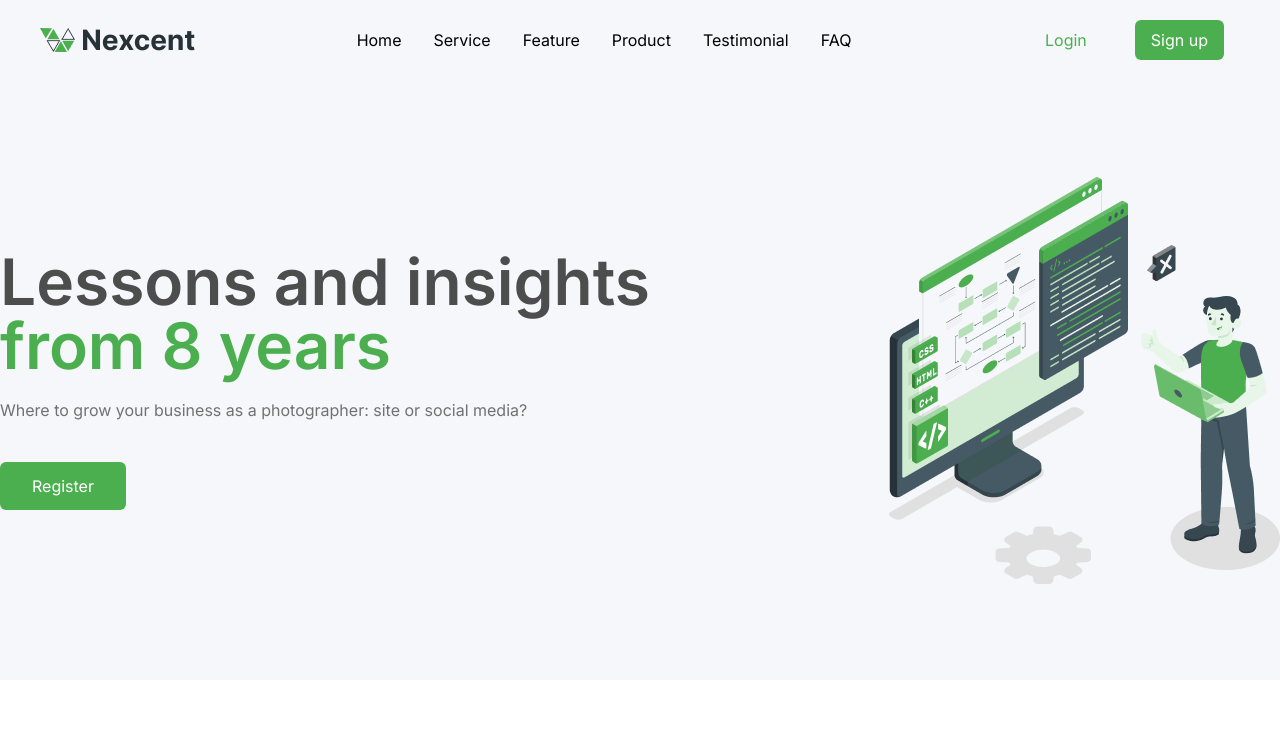
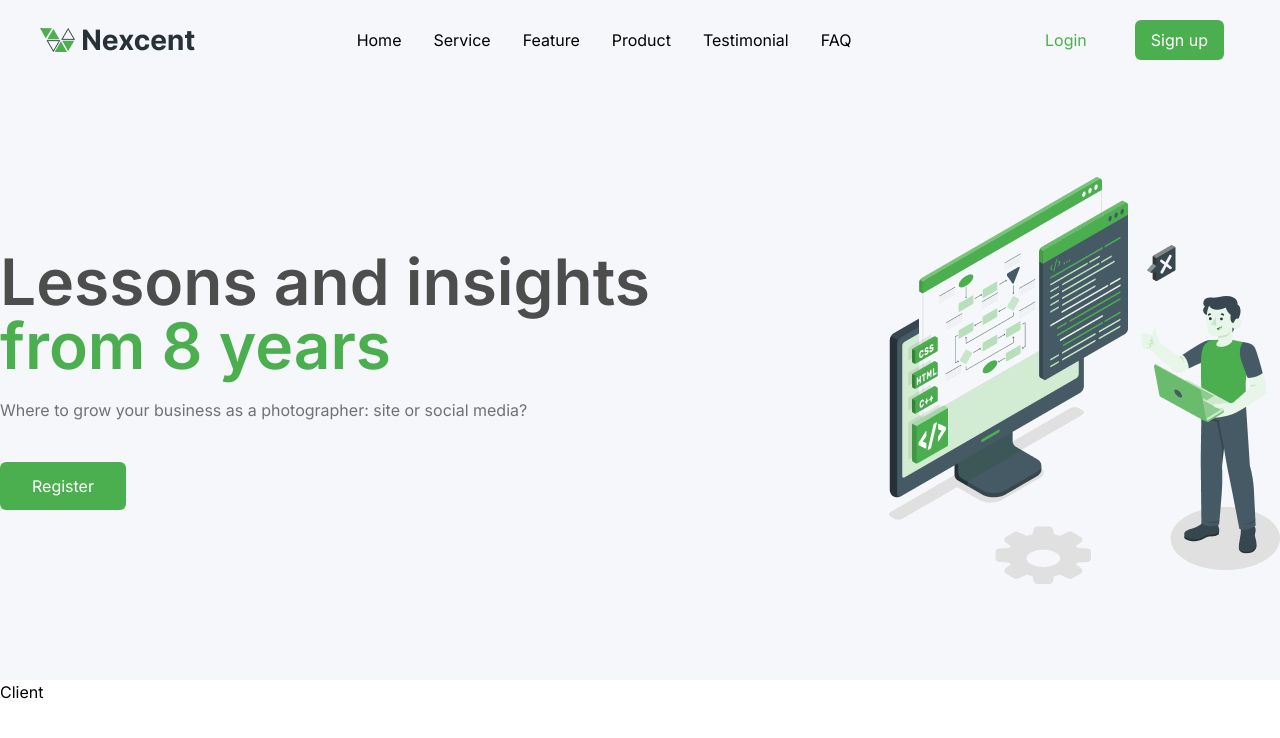
Before and after one commit to NekoSakuraLucia/nextcent-clone-starter, a React (Vite) app in the folder web-nextcent/: page / in a window 1280 px wide. Shown: the top 738 px of the page. Built offline with nearby package versions, Linux system fonts and the light colour scheme.

Commit message:
เพิ่มคอมโพเนนต์ `Client.jsx` และนำไปใช้งาน (ยังไม่ได้เพิ่มส่วนประกอบ และ ตกแต่ง))

```diff
--- a/web-nextcent/src/App.jsx
+++ b/web-nextcent/src/App.jsx
@@ -1,11 +1,13 @@
-import Navbar from './components/Navbar'
+import Navbar from './components/Navbar';
 import Header from './components/Header';
+import Client from './components/Client';
 
 function App() {
   return (
     <>
       <Navbar />
       <Header />
+      <Client />
     </>
   )
 }
--- /dev/null
+++ b/web-nextcent/src/components/Client.jsx
@@ -0,0 +1,5 @@
+const Client = () => {
+    return <div className='client'>Client</div>
+}
+
+export default Client;
```
